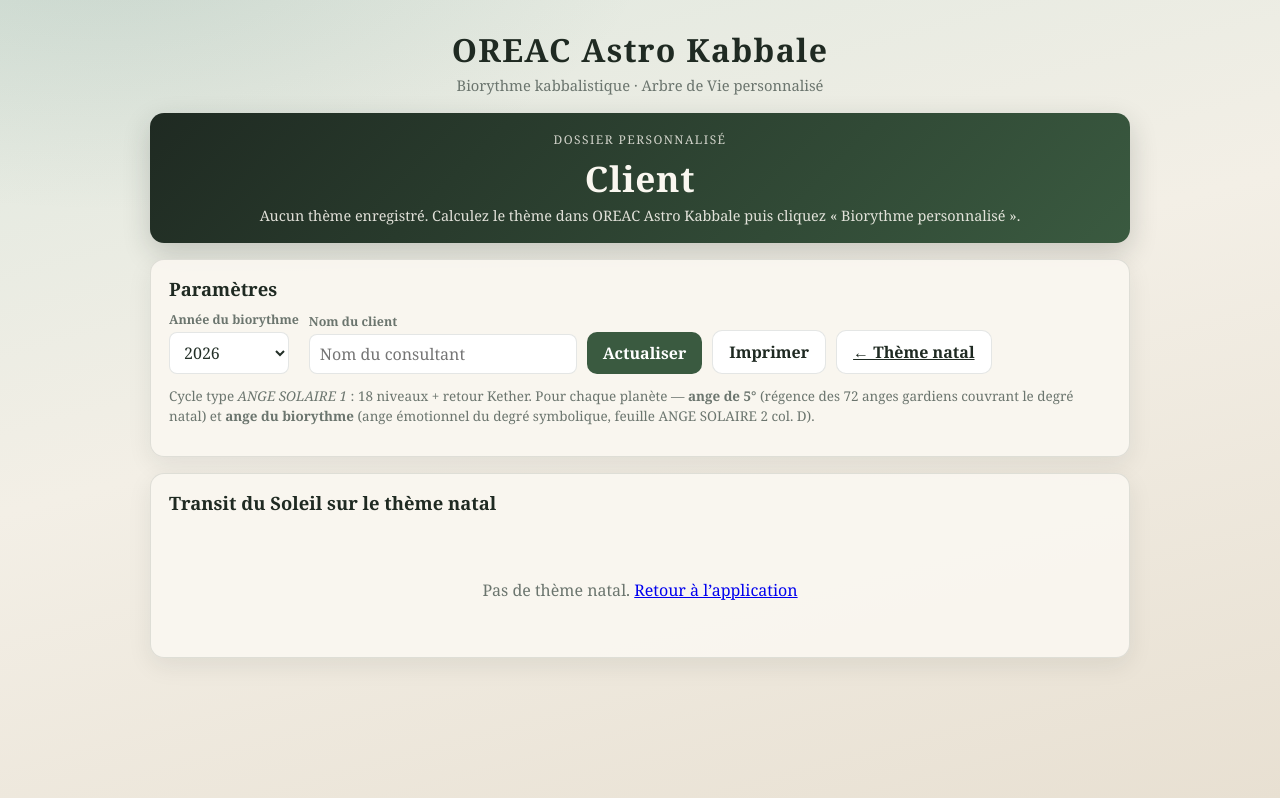
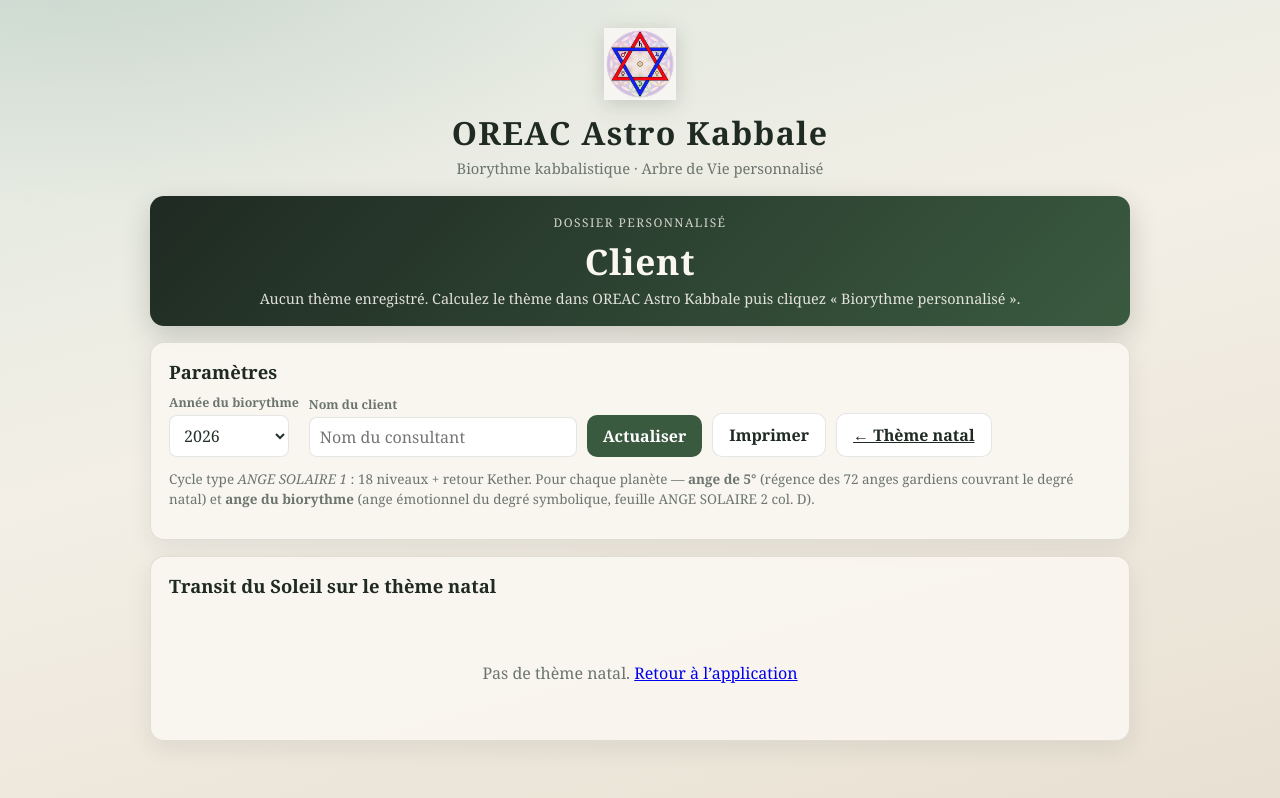
Before and after one commit to DazBot13-boopt/oreac-astro-kabbale, an Electron app: page biorythme.html in a window 1280 px wide. Drawn offline with Linux system fonts and the light colour scheme.

Commit message:
Affiche l'icône kabbalistique dans le header des pages
Icône étoile/fleur de vie visible au centre du header sur index.html et biorythme.html

Co-Authored-By: Claude Sonnet 4.6 <noreply@anthropic.com>

```diff
--- a/biorythme.html
+++ b/biorythme.html
@@ -114,6 +114,7 @@ tr.seph-malkuth td{background:#eceff1;font-weight:700}
 <body>
 <div class="wrap">
   <header class="brand">
+    <img src="favicon.png" alt="OREAC" style="width:72px;height:72px;object-fit:contain;margin-bottom:6px;filter:drop-shadow(0 4px 10px rgba(31,42,34,.18))">
     <div class="brand-mark">OREAC Astro Kabbale</div>
     <p>Biorythme kabbalistique · Arbre de Vie personnalisé</p>
   </header>
```
Also changed, not shown: index.html (+1 -0 lines).
